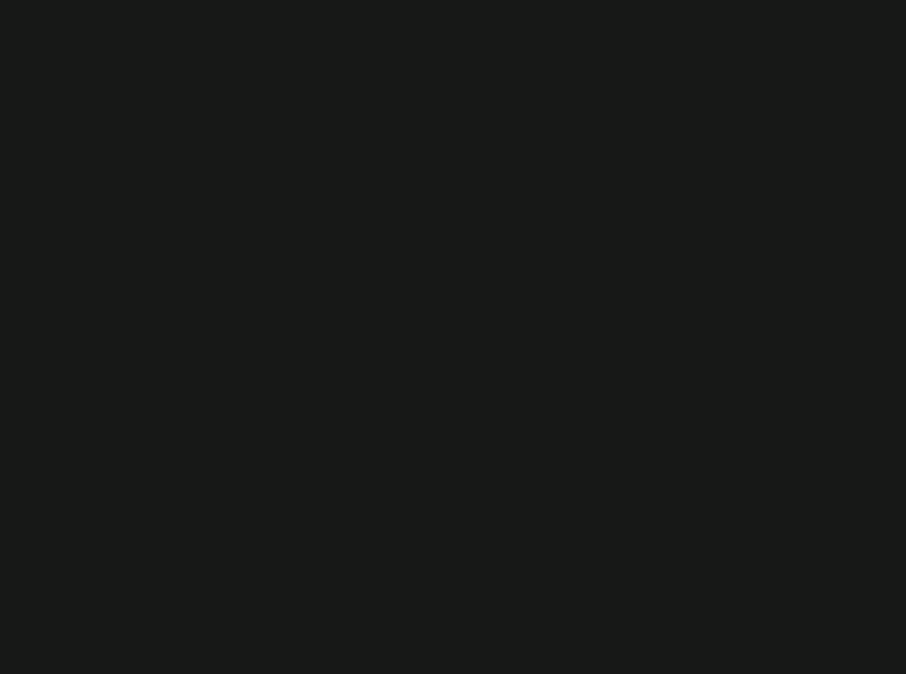
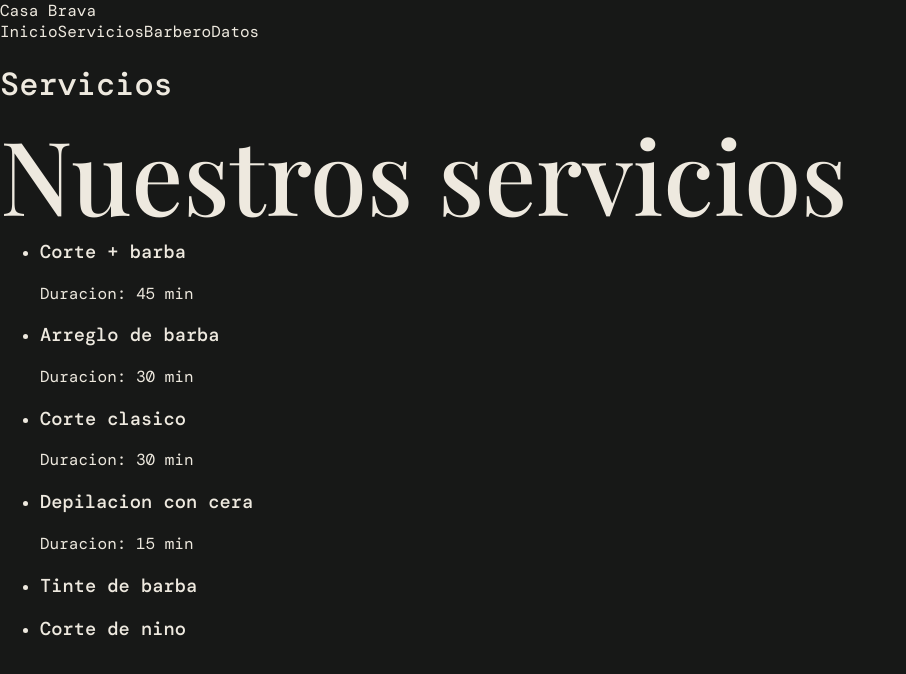
Before and after one commit to salgueroreymond2-tech/SolucionDeNegocio, a React (Vite) app in the folder solucion/: page /servicios in a window 1280 px wide. Before the commit this address had no page. Shown: the top 674 px of the page, without its empty margins (0-906 px from the left). Built offline with nearby package versions, Linux system fonts and the light colour scheme; a web font is replaced by a local one.

Commit message:
servicios

```diff
--- a/solucion/src/components/Navbar.jsx
+++ b/solucion/src/components/Navbar.jsx
@@ -1,4 +1,5 @@
 import { useState } from 'react'
+import { Link } from 'react-router-dom'
 
 const links = [
   ['Servicios', 'services'],
@@ -31,7 +32,8 @@ export default function Navbar() {
         <span />
       </button>
       <nav className={`main-nav ${isOpen ? 'is-open' : ''}`} aria-label="Navegacion principal">
-        {links.map(([label, id]) => (
+        <Link to="/servicios" onClick={() => setIsOpen(false)}>Servicios</Link>
+        {links.slice(1).map(([label, id]) => (
           <button key={id} type="button" onClick={() => handleNavigation(id)}>{label}</button>
         ))}
         <button className="nav-book" type="button" onClick={() => handleNavigation('contact')}>Reservar <span aria-hidden="true">↗</span></button>
--- /dev/null
+++ b/solucion/src/pages/ServicesPage.jsx
@@ -0,0 +1,41 @@
+import { Link } from 'react-router-dom'
+
+const services = [
+  { name: 'Corte + barba', duration: '45 min' },
+  { name: 'Arreglo de barba', duration: '30 min' },
+  { name: 'Corte clasico', duration: '30 min' },
+  { name: 'Depilacion con cera', duration: '15 min' },
+  { name: 'Tinte de barba', duration: null },
+  { name: 'Corte de nino', duration: null },
+]
+
+export default function ServicesPage() {
+  return (
+    <div>
+      <header>
+        <Link to="/">Casa Brava</Link>
+        <nav aria-label="Navegacion principal">
+          <Link to="/">Inicio</Link>
+          <Link to="/servicios">Servicios</Link>
+          <Link to="/barbero">Barbero</Link>
+          <Link to="/datos">Datos</Link>
+        </nav>
+      </header>
+
+      <main>
+        <h1>Servicios</h1>
+        <section aria-labelledby="services-title">
+          <h2 id="services-title">Nuestros servicios</h2>
+          <ul>
+            {services.map((service) => (
+              <li key={service.name}>
+                <h3>{service.name}</h3>
+                {service.duration && <p>Duracion: {service.duration}</p>}
+              </li>
+            ))}
+          </ul>
+        </section>
+      </main>
+    </div>
+  )
+}
--- a/solucion/src/routes/AppRouter.jsx
+++ b/solucion/src/routes/AppRouter.jsx
@@ -1,6 +1,7 @@
 import { BrowserRouter, Route, Routes } from 'react-router-dom'
 import Home from '../pages/Home'
+import ServicesPage from '../pages/ServicesPage'
 
 export default function AppRouter() {
-  return <BrowserRouter><Routes><Route path="/" element={<Home />} /></Routes></BrowserRouter>
+  return <BrowserRouter><Routes><Route path="/" element={<Home />} /><Route path="/servicios" element={<ServicesPage />} /></Routes></BrowserRouter>
 }
```
